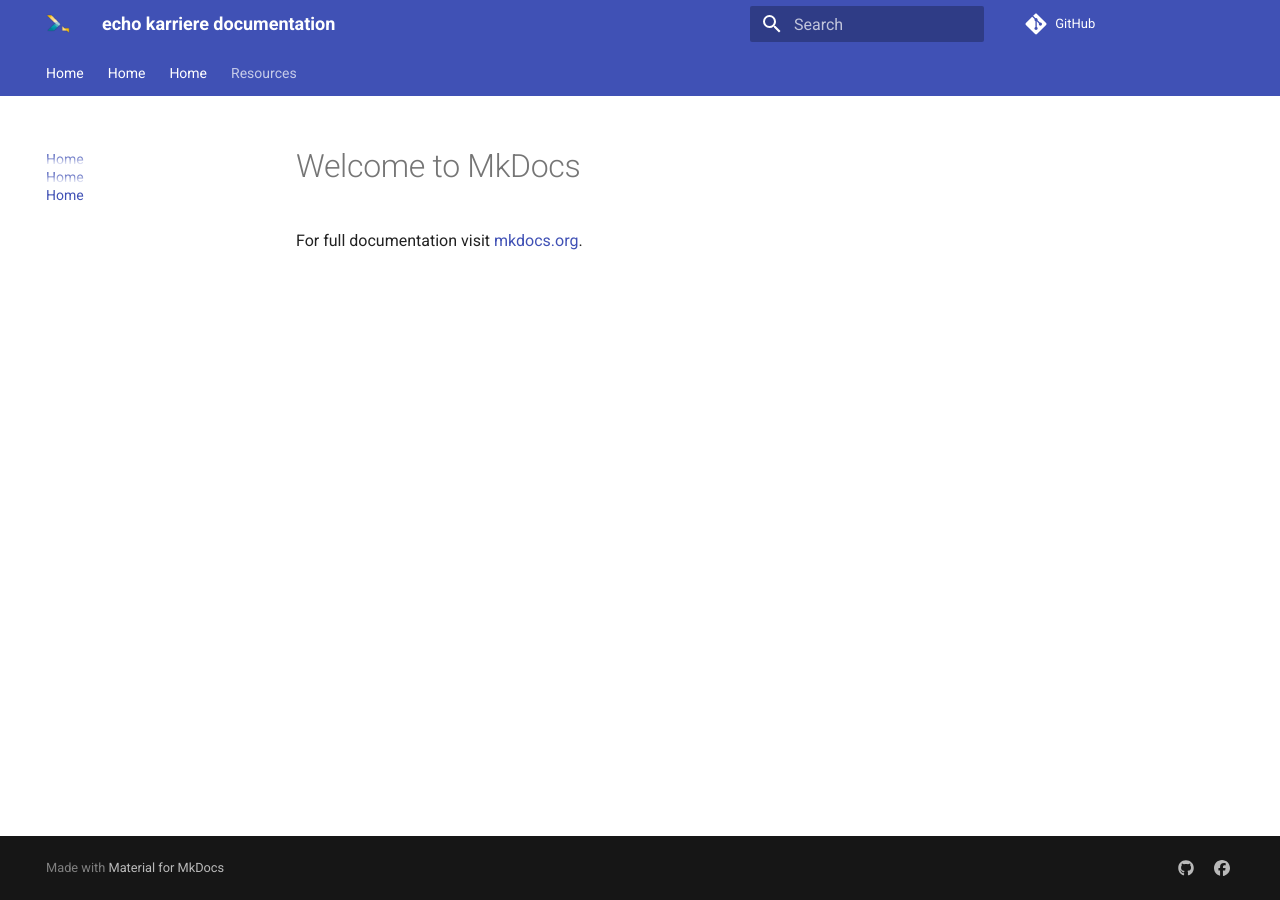
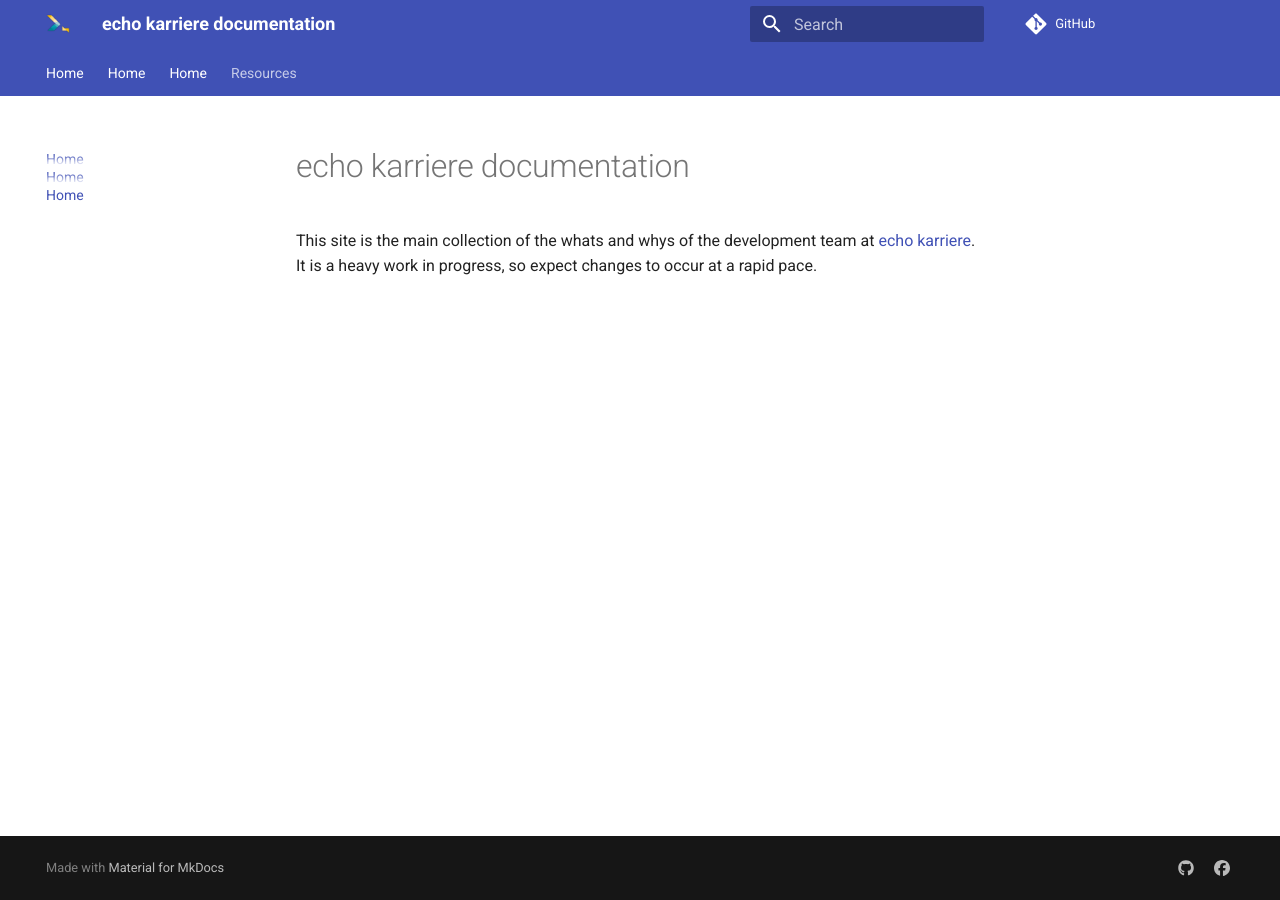
Before and after one commit to echo-karriere/docs, an MkDocs documentation site: the page built from docs/index.md, in a window 1280 px wide. Built offline with MkDocs 1.6.1 and Material for MkDocs 9.7.7, drawn with Linux system fonts in a browser that asks for light colours; comment, search, counter and statistics services are not loaded.

Commit message:
Add Docker to resources, fix index.md

```diff
--- a/docs/index.md
+++ b/docs/index.md
@@ -1,3 +1,5 @@
-# Welcome to MkDocs
+# echo karriere documentation
 
-For full documentation visit [mkdocs.org](https://www.mkdocs.org).
+This site is the main collection of the whats and whys of the development team
+at [echo karriere](https://www.echokarriere.no). It is a heavy work in progress,
+so expect changes to occur at a rapid pace.
```
Also changed, not shown: docs/resources/learning.md (+5 -0 lines).
